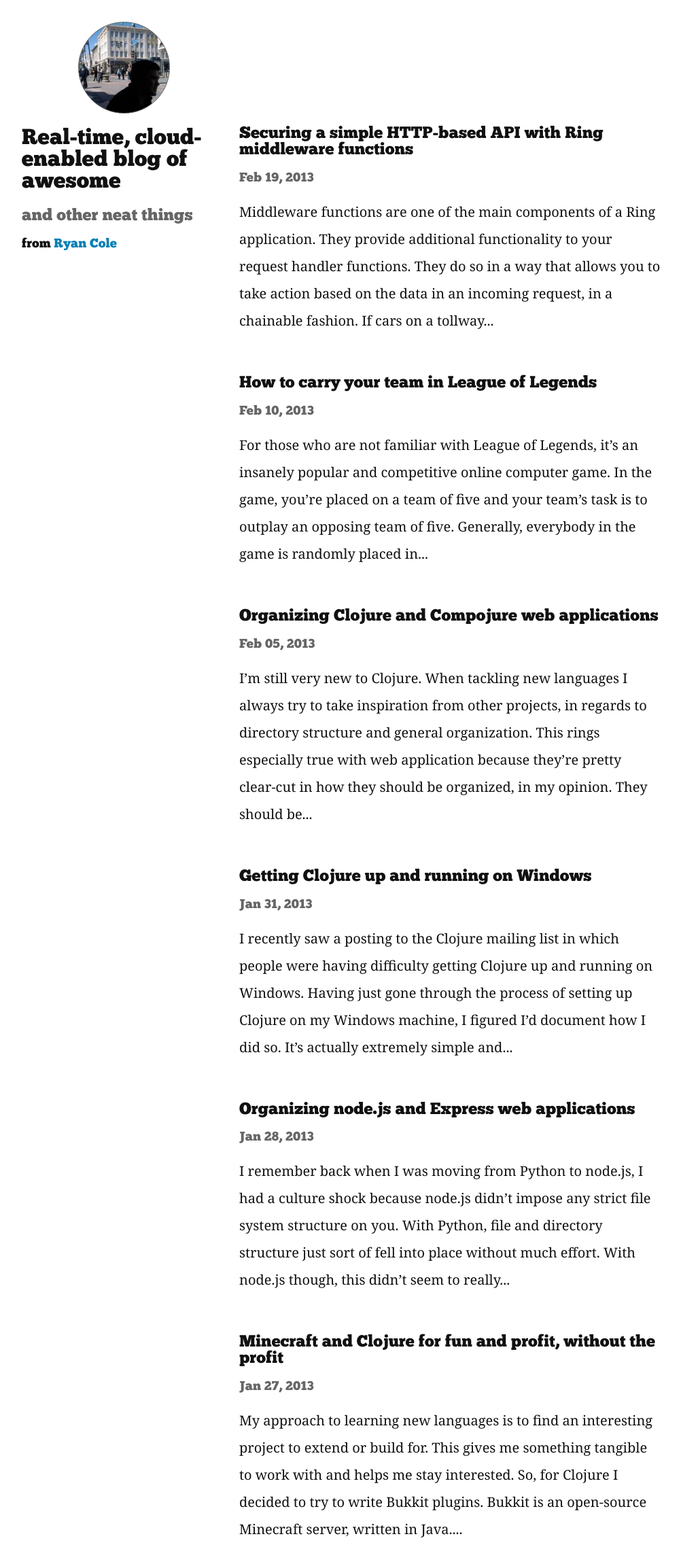
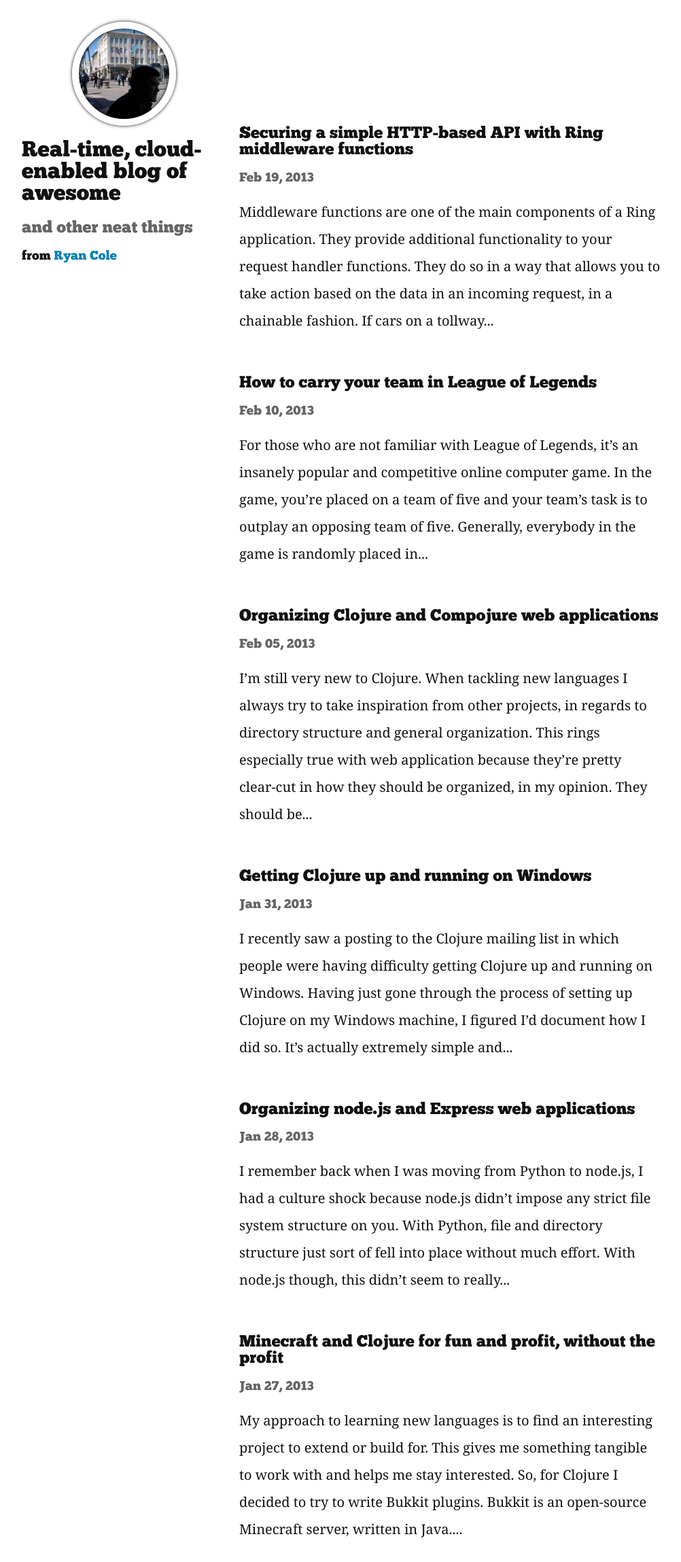
Before and after one commit to ryancole/ryancole.github.com, a Jekyll site: the page built from index.html, in a window 1280 px wide. Shown: the whole page at 68% size, without its empty margins (138-1140 px from the left). Built offline with Jekyll 4.4.1, drawn with Linux system fonts in a browser that asks for light colours.

Commit message:
try out this different face

```diff
--- a/static/css/style.css
+++ b/static/css/style.css
@@ -99,6 +99,17 @@ a {
   width: 133px;
   height: 133px;
   margin: 0px auto;
+  border-radius: 50%;
+  background-size: cover;
+  border: 10px solid #fff;
+  box-shadow: 0 0 5px #000 inset, 0 0 5px #000;
+  background-image: url('/static/img/photo.jpeg');
+}
+
+#my-face2 {
+  width: 133px;
+  height: 133px;
+  margin: 0px auto;
   border-radius: 100px;
   background-size: cover;
   background-repeat: no-repeat;
@@ -108,7 +119,7 @@ a {
   border: 1px solid #666;
 }
 
-.left-side a:hover #my-face {
+.left-side a:hover #my-face2 {
   -webkit-transform: rotateY(180deg);
 }
 
```
